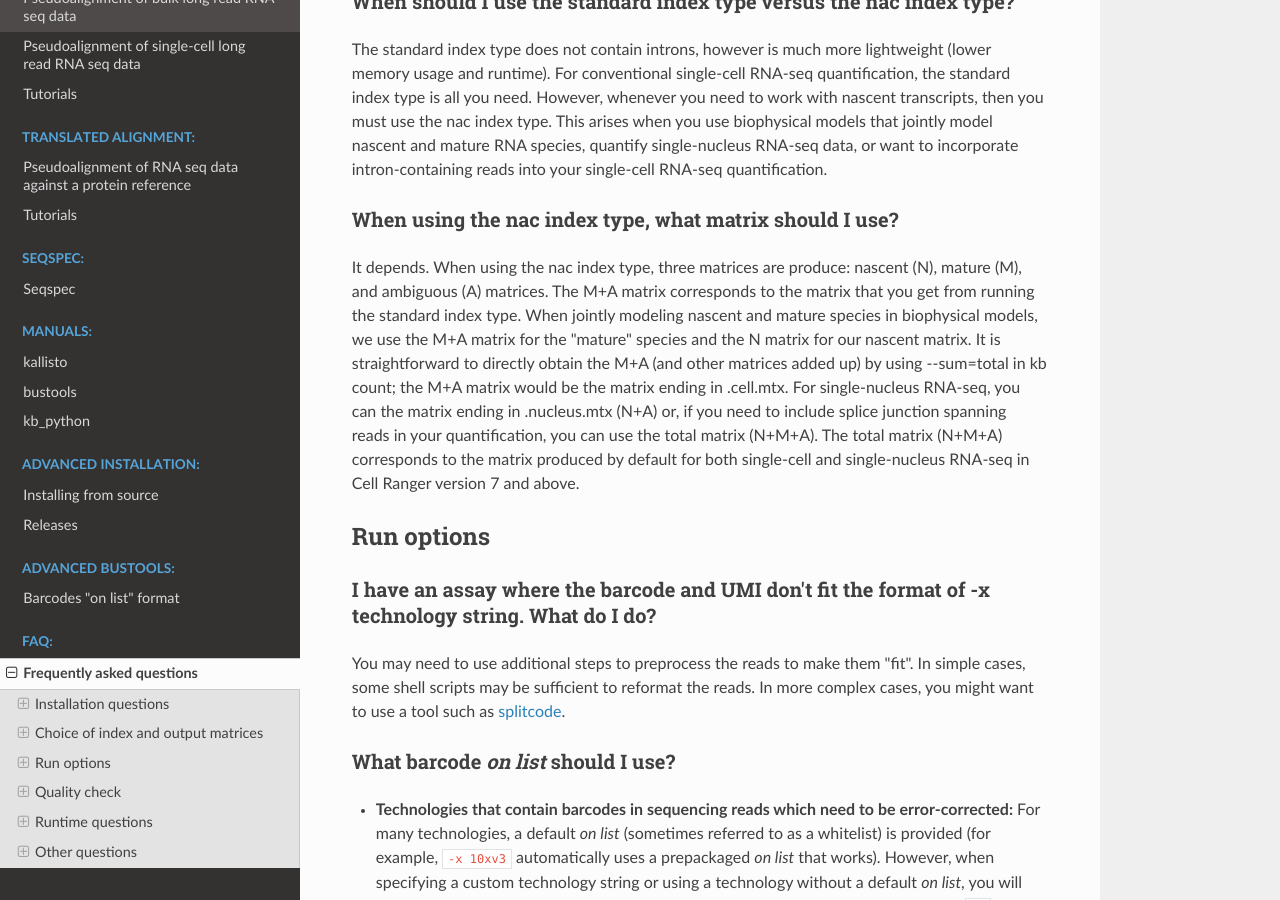
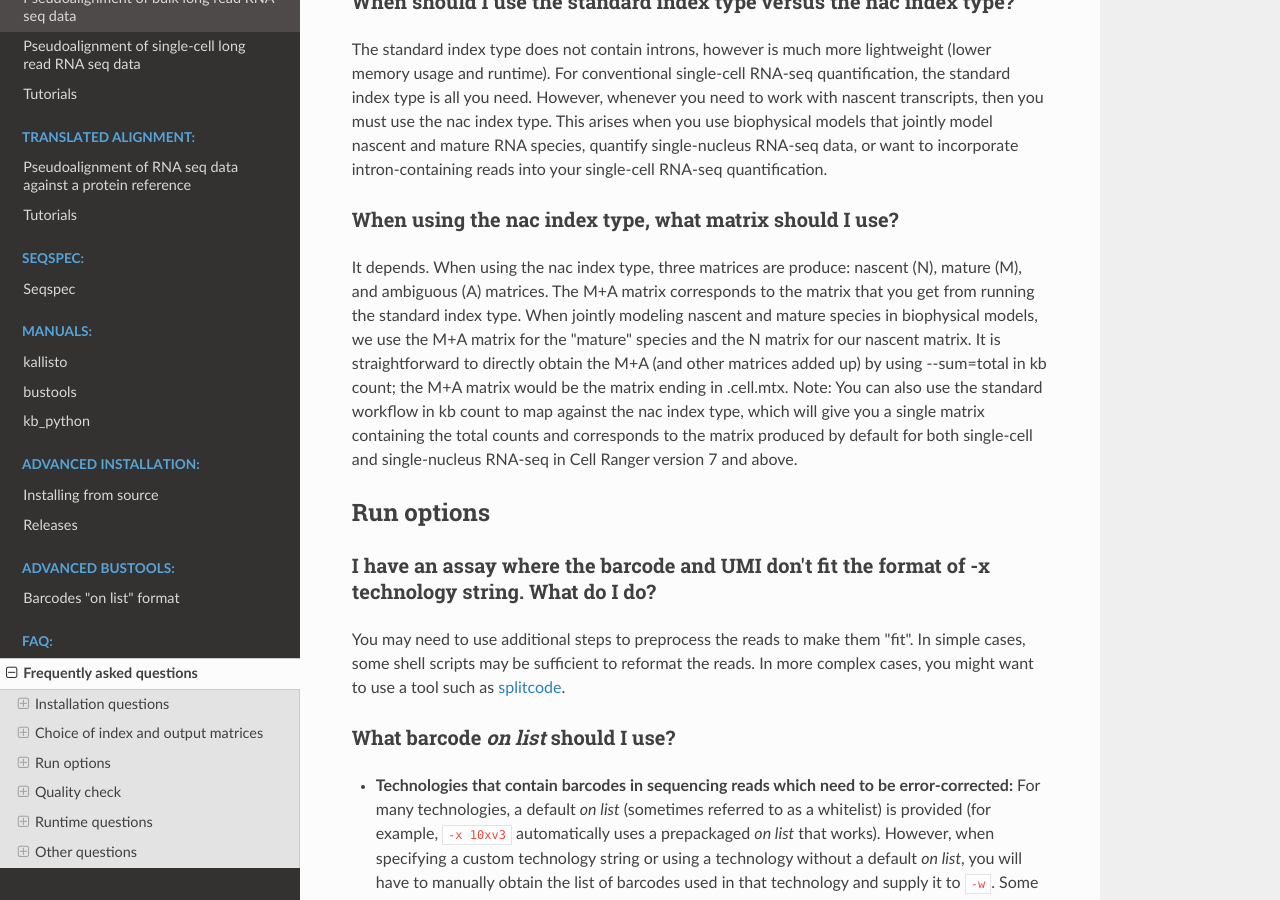
Before and after one commit to pachterlab/kb_docs, a Sphinx documentation site: the page built from docs/source/FAQ.rst, in a window 1280 px wide and 900 px high, scrolled down 2442 px. Built offline with Sphinx 7.4.7 and the Read the Docs theme 3.1.0, drawn with Linux system fonts in a browser that asks for light colours; pages that are not in the unit, such as notebooks, are missing from menus.

Commit message:
Update FAQ.rst

```diff
--- a/docs/source/FAQ.rst
+++ b/docs/source/FAQ.rst
@@ -70,7 +70,7 @@ When using the nac index type, what matrix should I use?
 ~~~~~~~~~~~~~~~~~~~~~~~~~~~~~~~~~~~~~~~~~~~~~~~~~~~~~~~~
 
 
-It depends. When using the nac index type, three matrices are produce: nascent (N), mature (M), and ambiguous (A) matrices. The M+A matrix corresponds to the matrix that you get from running the standard index type. When jointly modeling nascent and mature species in biophysical models, we use the M+A matrix for the "mature" species and the N matrix for our nascent matrix. It is straightforward to directly obtain the M+A (and other matrices added up) by using --sum=total in kb count; the M+A matrix would be the matrix ending in .cell.mtx. For single-nucleus RNA-seq, you can the matrix ending in .nucleus.mtx (N+A) or, if you need to include splice junction spanning reads in your quantification, you can use the total matrix (N+M+A). The total matrix (N+M+A) corresponds to the matrix produced by default for both single-cell and single-nucleus RNA-seq in Cell Ranger version 7 and above.
+It depends. When using the nac index type, three matrices are produce: nascent (N), mature (M), and ambiguous (A) matrices. The M+A matrix corresponds to the matrix that you get from running the standard index type. When jointly modeling nascent and mature species in biophysical models, we use the M+A matrix for the "mature" species and the N matrix for our nascent matrix. It is straightforward to directly obtain the M+A (and other matrices added up) by using --sum=total in kb count; the M+A matrix would be the matrix ending in .cell.mtx. Note: You can also use the standard workflow in kb count to map against the nac index type, which will give you a single matrix containing the total counts and corresponds to the matrix produced by default for both single-cell and single-nucleus RNA-seq in Cell Ranger version 7 and above.
 
 Run options
 -----------
```
